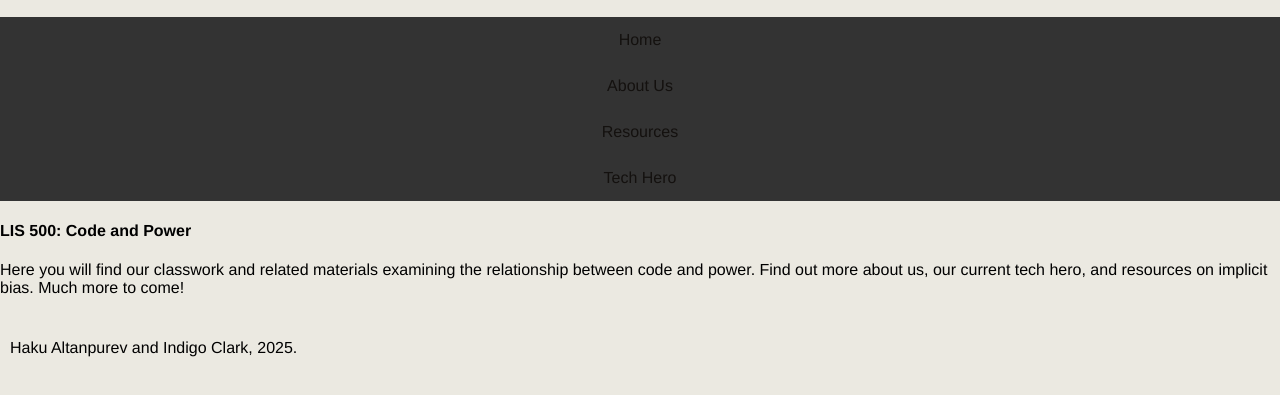
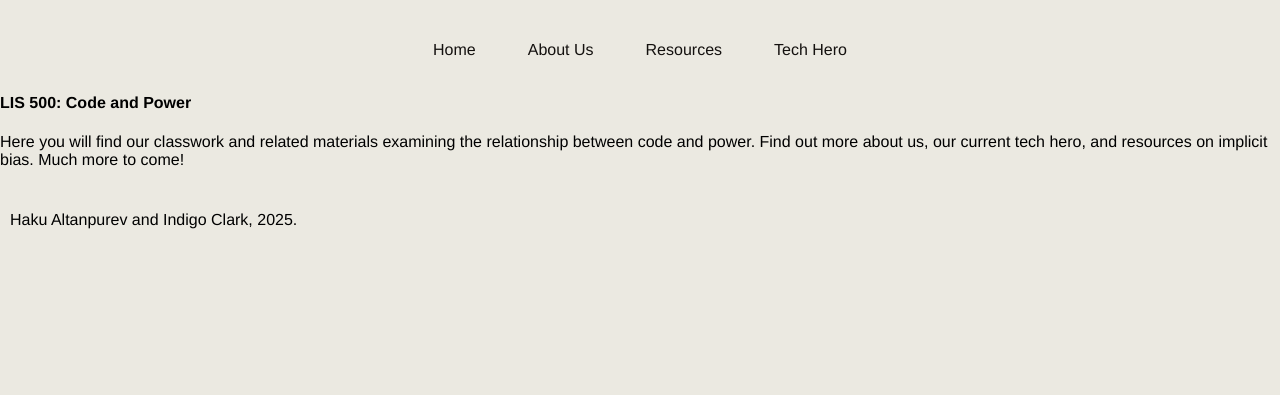
Before and after one commit to nene0219/lis500-project3, a plain HTML site: page index.html in a window 1280 px wide. Shown: the part 111-506 px from the top of the page. Drawn offline with Linux system fonts and the light colour scheme.

Commit message:
Update stylesheet.css

```diff
--- a/stylesheet.css
+++ b/stylesheet.css
@@ -17,8 +17,11 @@ body {
 
 /* Style the top navigation bar */
 .nav {
-  overflow: hidden;
-  background-color: #333;
+  display: flex;
+  flex-wrap: wrap;
+  justify-content: center;
+  gap: 20px;
+  padding-top: 10px;
 }
 
 /* Style the topnav links -- except I need to put them in their own classes */
@@ -30,7 +33,7 @@ body {
   text-decoration: none;
 }
 
-/* Change color on hover */
+/* Change color on hover -- bg is white and text is pink */
 .nav a:hover {
   background-color: #F3F3F4;
   color: #FFA2B6;
```
